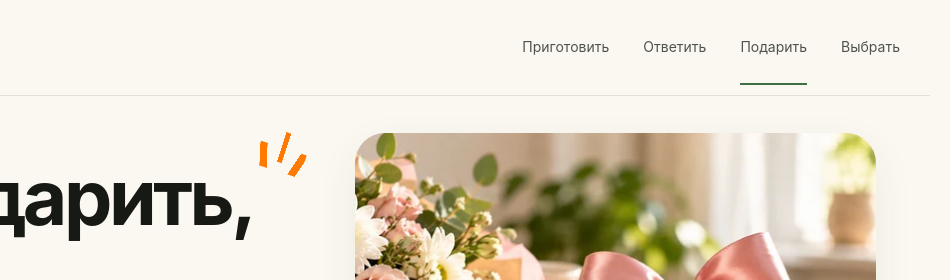
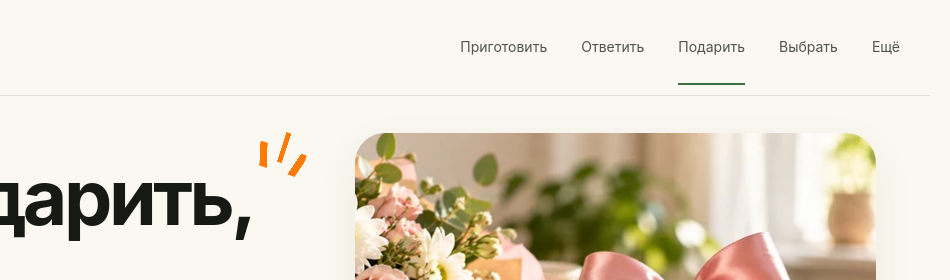
Before and after one commit to olroumiantseva-lab/zhitproshche, a website: page podarit/index.html in a window 1280 px wide. Shown: the top 280 px of the page, 330-1280 px from the left. Drawn offline with Linux system fonts and the light colour scheme.

```diff
--- a/podarit/index.html
+++ b/podarit/index.html
@@ -8,7 +8,7 @@
 <script type="text/javascript">(function(m,e,t,r,i,k,a){m[i]=m[i]||function(){(m[i].a=m[i].a||[]).push(arguments)};m[i].l=1*new Date();for(var j=0;j<document.scripts.length;j++){if(document.scripts[j].src===r){return;}}k=e.createElement(t),a=e.getElementsByTagName(t)[0],k.async=1,k.src=r,a.parentNode.insertBefore(k,a)})(window,document,'script','https://mc.yandex.ru/metrika/tag.js?id=113177540','ym');ym(113177540,'init',{ssr:true,webvisor:true,clickmap:true,accurateTrackBounce:true,trackLinks:true});</script>
 </head><body>
 <noscript><div><img src="https://mc.yandex.ru/watch/113177540" style="position:absolute;left:-9999px" alt=""></div></noscript>
-<header class="site-header"><a class="brand brand-logo" href="/" aria-label="Жить проще"><img src="/assets/logo-zhit-proshche.webp?v=1" alt="Жить проще"></a><nav><a href="/prigotovit/">Приготовить</a><a href="/otvetit/">Ответить</a><a class="current" href="/podarit/">Подарить</a><a href="/vybrat/">Выбрать</a></nav></header>
+<header class="site-header"><a class="brand brand-logo" href="/" aria-label="Жить проще"><img src="/assets/logo-zhit-proshche.webp?v=1" alt="Жить проще"></a><nav><a href="/prigotovit/">Приготовить</a><a href="/otvetit/">Ответить</a><a class="current" href="/podarit/">Подарить</a><a href="/vybrat/">Выбрать</a><a href="/esche/">Ещё</a></nav></header>
 <main class="gift-page">
 <section class="gift-hero"><div><p class="eyebrow">Проще подарить</p><h1>Что подарить,<br>чтобы понравилось?</h1><p class="lead">Расскажите, кому выбираете подарок, по какому поводу и на какой бюджет. Подберём идеи, которые подходят именно к вашей ситуации.</p></div><div class="gift-hero-art" role="img" aria-label="Красиво упакованный подарок и цветы"></div></section>
 <section class="gift-generator"><form id="gift-form">
```
